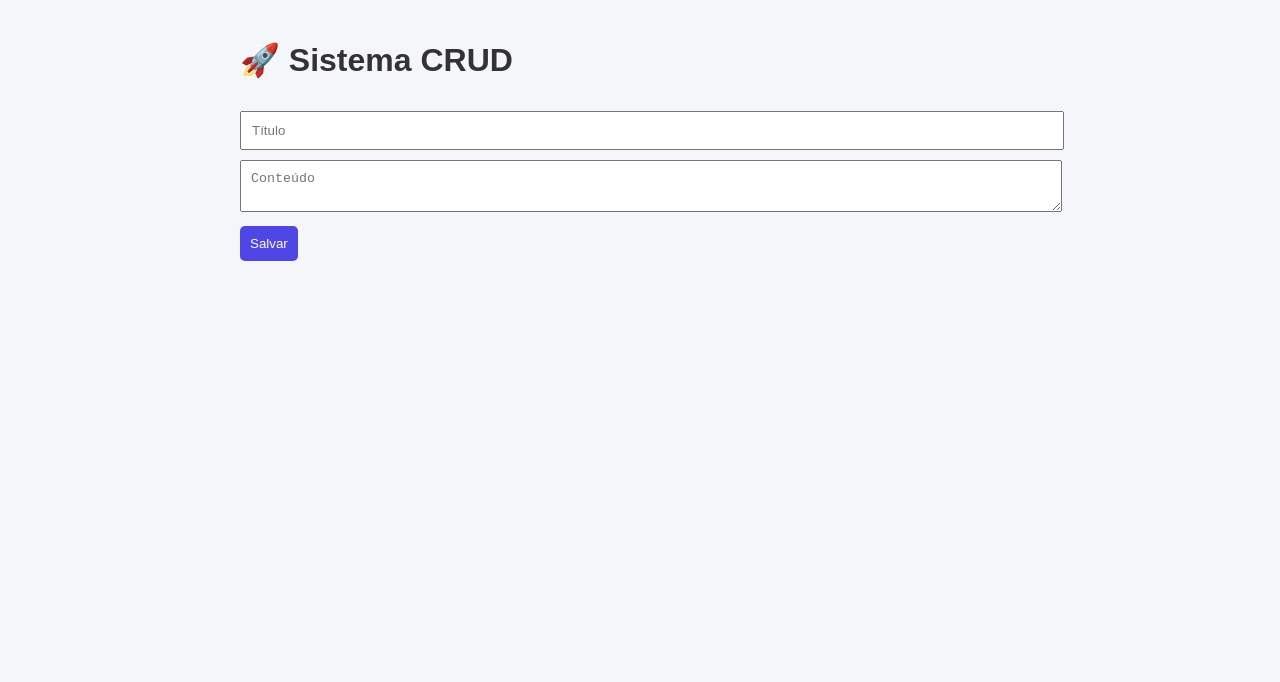
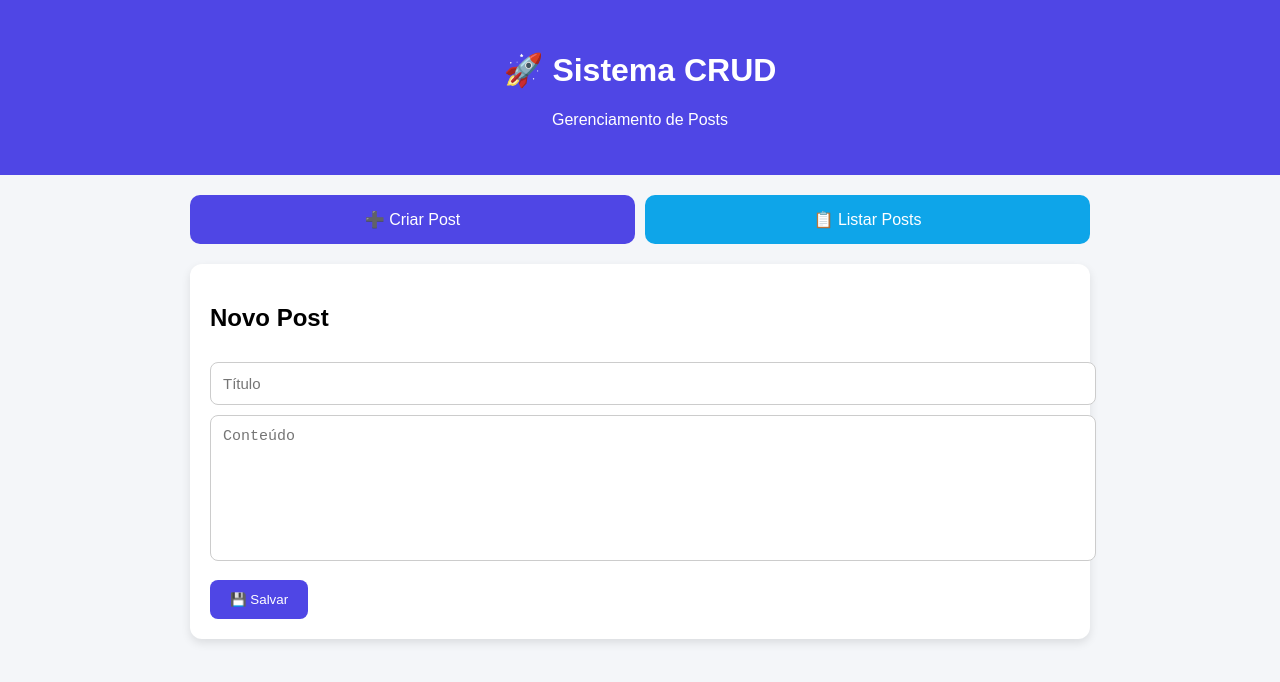
Before and after one commit to gesielpedro/gesielpedro, a website: page index.html in a window 1280 px wide. Drawn offline with Linux system fonts and the light colour scheme; no server answers.

Commit message:
Nova home com botoes

```diff
--- a/index.html
+++ b/index.html
@@ -2,90 +2,188 @@
 <html lang="pt-BR">
 <head>
 <meta charset="UTF-8">
-<title>CRUD de Posts</title>
+<meta name="viewport" content="width=device-width, initial-scale=1.0">
+
+<title>Sistema CRUD</title>
 
 <style>
-body {
-  font-family: Arial;
-  background: #f4f6f9;
-  margin: 0;
+
+body{
+    margin:0;
+    font-family:Arial, Helvetica, sans-serif;
+    background:#f4f6f9;
 }
 
-.container {
-  max-width: 800px;
-  margin: auto;
-  padding: 20px;
+header{
+    background:#4f46e5;
+    color:white;
+    padding:30px;
+    text-align:center;
 }
 
-h1 {
-  color: #333;
+.container{
+    max-width:900px;
+    margin:auto;
+    padding:20px;
 }
 
-input, textarea {
-  width: 100%;
-  padding: 10px;
-  margin-top: 10px;
+.menu{
+    display:flex;
+    gap:10px;
+    margin-bottom:20px;
+    flex-wrap:wrap;
 }
 
-button {
-  padding: 10px;
-  border: none;
-  cursor: pointer;
-  margin-top: 10px;
-  border-radius: 5px;
+.menu button{
+    flex:1;
+    min-width:150px;
+    padding:15px;
+    border:none;
+    border-radius:10px;
+    cursor:pointer;
+    font-size:16px;
+    color:white;
+    transition:.3s;
 }
 
-.salvar {
-  background: #4f46e5;
-  color: white;
+.btn-criar{
+    background:#4f46e5;
 }
 
-.editar {
-  background: orange;
-  color: white;
-  margin-right: 5px;
+.btn-listar{
+    background:#0ea5e9;
 }
 
-.excluir {
-  background: crimson;
-  color: white;
+.btn-editar{
+    background:#f59e0b;
 }
 
-.card {
-  background: white;
-  padding: 15px;
-  margin-top: 15px;
-  border-radius: 10px;
-  box-shadow: 0 2px 10px rgba(0,0,0,0.1);
+.btn-excluir{
+    background:#ef4444;
 }
+
+.menu button:hover{
+    transform:translateY(-3px);
+}
+
+.card{
+    background:white;
+    padding:20px;
+    border-radius:12px;
+    box-shadow:0 4px 10px rgba(0,0,0,.1);
+}
+
+input, textarea{
+    width:100%;
+    padding:12px;
+    margin-top:10px;
+    border:1px solid #ccc;
+    border-radius:8px;
+    font-size:15px;
+}
+
+textarea{
+    resize:none;
+    height:120px;
+}
+
+.salvar{
+    margin-top:15px;
+    background:#4f46e5;
+    color:white;
+    border:none;
+    padding:12px 20px;
+    border-radius:8px;
+    cursor:pointer;
+}
+
+.post{
+    background:white;
+    margin-top:15px;
+    padding:15px;
+    border-radius:10px;
+    box-shadow:0 2px 8px rgba(0,0,0,.1);
+}
+
+.acoes{
+    margin-top:10px;
+}
+
+.acoes button{
+    padding:8px 12px;
+    border:none;
+    border-radius:6px;
+    cursor:pointer;
+    color:white;
+    margin-right:5px;
+}
+
+.editar{
+    background:#f59e0b;
+}
+
+.excluir{
+    background:#ef4444;
+}
+
 </style>
 </head>
 
 <body>
 
+<header>
+    <h1>🚀 Sistema CRUD</h1>
+    <p>Gerenciamento de Posts</p>
+</header>
+
 <div class="container">
 
-  <h1>🚀 Sistema CRUD</h1>
+    <div class="menu">
+
+        <button class="btn-criar" onclick="mostrarFormulario()">
+            ➕ Criar Post
+        </button>
+
+        <button class="btn-listar" onclick="carregarPosts()">
+            📋 Listar Posts
+        </button>
+
+    </div>
+
+    <div class="card" id="formulario">
+
+        <h2>Novo Post</h2>
 
         <input id="title" placeholder="Título">
+
         <textarea id="content" placeholder="Conteúdo"></textarea>
 
         <button class="salvar" onclick="salvarPost()">
-    Salvar
+            💾 Salvar
         </button>
+
+    </div>
 
     <div id="posts"></div>
 
 </div>
 
 <script>
+
 const API = "https://meu-backend-yx68.onrender.com/posts";
 
 let editandoId = null;
 
-// 🔹 LISTAR
-async function carregarPosts() {
+// MOSTRAR FORMULÁRIO
+function mostrarFormulario(){
+    document.getElementById("formulario").style.display = "block";
+}
+
+// CARREGAR POSTS
+async function carregarPosts(){
+
     const res = await fetch(API);
+
     const posts = await res.json();
 
     const div = document.getElementById("posts");
@@ -95,42 +193,53 @@ async function carregarPosts() {
     posts.reverse().forEach(post => {
 
         div.innerHTML += `
-      <div class="card">
+
+        <div class="post">
 
             <h3>${post.title}</h3>
 
             <p>${post.content}</p>
 
+            <div class="acoes">
+
                 <button class="editar"
-          onclick="editarPost(${post.id}, '${post.title}', '${post.content}')">
-          Editar
+                    onclick="editarPost(${post.id},
+                    \`${post.title}\`,
+                    \`${post.content}\`)">
+
+                    ✏️ Editar
                 </button>
 
                 <button class="excluir"
                     onclick="excluirPost(${post.id})">
-          Excluir
+
+                    🗑️ Excluir
                 </button>
 
             </div>
+
+        </div>
+
         `;
     });
 }
 
-// 🔹 SALVAR OU EDITAR
-async function salvarPost() {
+// SALVAR
+async function salvarPost(){
 
     const title = document.getElementById("title").value;
+
     const content = document.getElementById("content").value;
 
     // EDITAR
-  if (editandoId) {
+    if(editandoId){
 
-    await fetch(`${API}/${editandoId}`, {
-      method: "PUT",
-      headers: {
-        "Content-Type": "application/json"
+        await fetch(`${API}/${editandoId}`,{
+            method:"PUT",
+            headers:{
+                "Content-Type":"application/json"
             },
-      body: JSON.stringify({
+            body:JSON.stringify({
                 title,
                 content
             })
@@ -138,15 +247,15 @@ async function salvarPost() {
 
         editandoId = null;
 
-  } else {
+    }else{
 
         // CRIAR
-    await fetch(API, {
-      method: "POST",
-      headers: {
-        "Content-Type": "application/json"
+        await fetch(API,{
+            method:"POST",
+            headers:{
+                "Content-Type":"application/json"
             },
-      body: JSON.stringify({
+            body:JSON.stringify({
                 title,
                 content
             })
@@ -159,32 +268,45 @@ async function salvarPost() {
     carregarPosts();
 }
 
-// 🔹 EDITAR
-function editarPost(id, title, content) {
+// EDITAR
+function editarPost(id,title,content){
 
     document.getElementById("title").value = title;
+
     document.getElementById("content").value = content;
 
     editandoId = id;
+
+    window.scrollTo({
+        top:0,
+        behavior:"smooth"
+    });
 }
 
-// 🔹 EXCLUIR
-async function excluirPost(id) {
+// EXCLUIR
+async function excluirPost(id){
 
-  await fetch(`${API}/${id}`, {
-    method: "DELETE"
+    if(confirm("Deseja excluir este post?")){
+
+        await fetch(`${API}/${id}`,{
+            method:"DELETE"
         });
 
         carregarPosts();
     }
+}
 
-// 🔹 LIMPAR
-function limparFormulario() {
+// LIMPAR
+function limparFormulario(){
+
     document.getElementById("title").value = "";
+
     document.getElementById("content").value = "";
 }
 
+// INICIAR
 carregarPosts();
+
 </script>
 
 </body>
```
Also changed, not shown: server.js (+4 -4 lines). Lines whose indentation alone changed are shown as unchanged.
